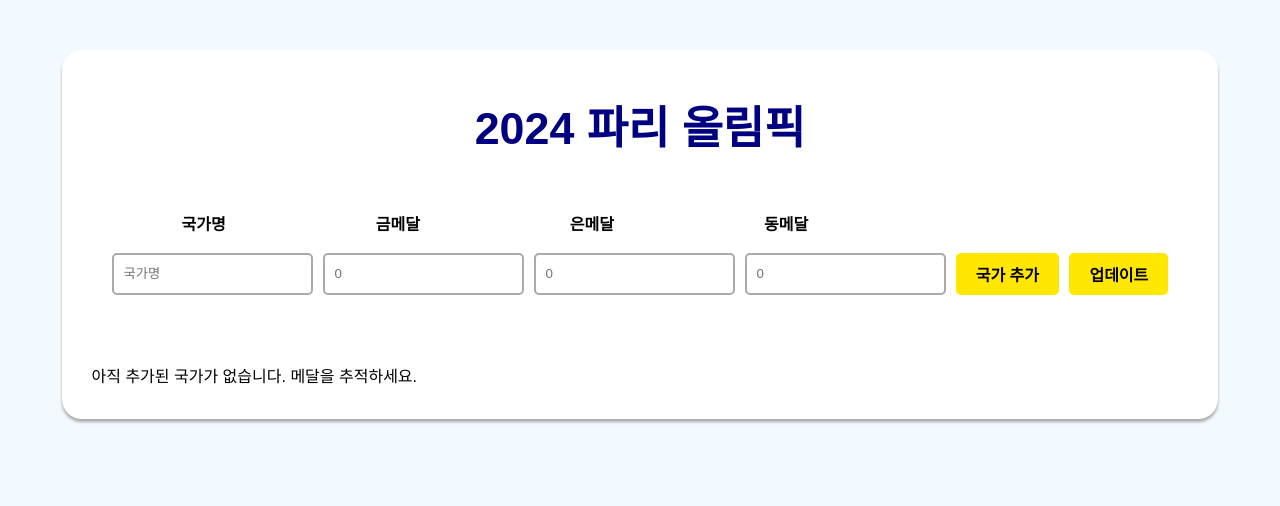
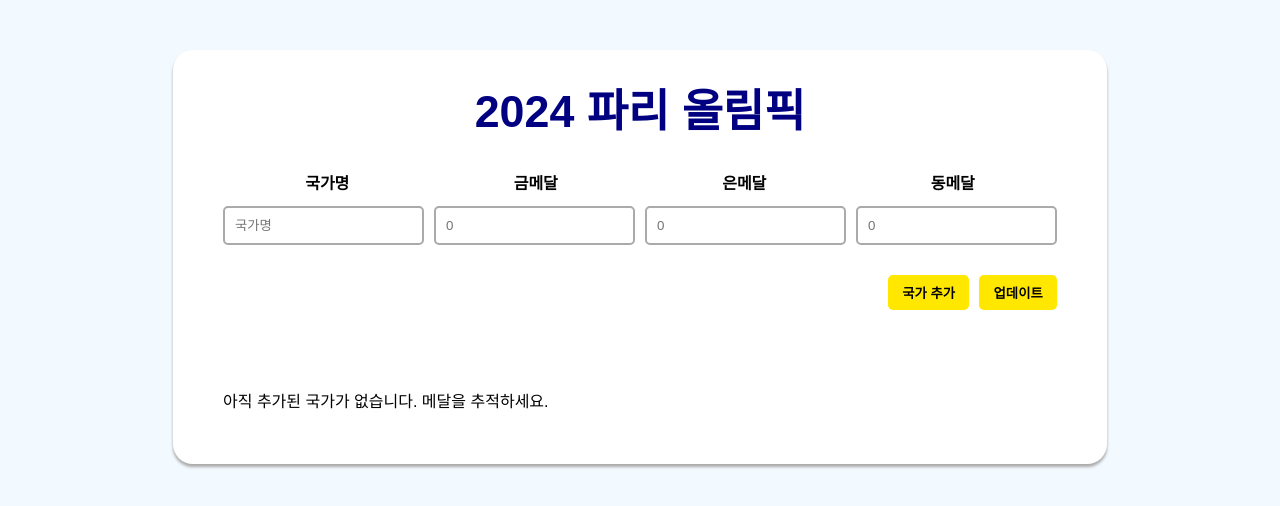
Before and after one commit to Koi-0/react-practice, a React (Vite) app: page / in a window 1280 px wide. Shown: the top 506 px of the page. Built offline with nearby package versions, Linux system fonts and the light colour scheme.

Commit message:
1차 커밋

```diff
--- a/src/App.jsx
+++ b/src/App.jsx
@@ -1,45 +1,78 @@
 import { useState } from "react";
 
 const App = () => {
-    // JavaScript 영역
+    const countrys = [""];
 
-    const [value, setValue] = useState("");
+    const [country, setCountry] = useState(countrys);
 
-    const [lists, setList] = useState([
-        { id: crypto.randomUUID(), text: "국가명" },
-        { id: crypto.randomUUID(), text: "금메달" },
-        { id: crypto.randomUUID(), text: "은메달" },
-        { id: crypto.randomUUID(), text: "동메달" },
-    ]);
+    // 새로운 국가명 입력에 대한 상태 관리
+    const [newCountry, SetNewCountry] = useState("");
+
+    const handleSubmit = (e) => {
+        e.preventDefault();
+
+        if (!newCountry.trim()) {
+            return;
+        }
+
+        setCountry([{ id: crypto.randomUUID(), text: newCountry }, ...country]);
+
+        SetNewCountry("");
+        document.querySelector(".span-style").style.display = "none";
+    };
+
+    // 국가명 input 태그의 변경을 감지하여 상태에 입력값 저장
+    const handleCountryInputChange = (e) => {
+        SetNewCountry(e.target.value);
+    };
 
     return (
         <div className="app-style">
-            {/* HTML / JSX 영역 */}
+            <main>
                 <h2>2024 파리 올림픽</h2>
-            <main className="list-style">
-                <ul className="ul-style">
+                <ul className="main-ul-style">
                     <li>국가명</li>
                     <li>금메달</li>
                     <li>은메달</li>
                     <li>동메달</li>
                 </ul>
-                <form className="form-style">
-                    <input type="text" placeholder="국가명" className="input-style" />
+                <form onSubmit={handleSubmit}>
+                    <div className="all-input-style">
+                        <input type="text" placeholder="국가명" className="input-style" value={newCountry} onChange={handleCountryInputChange} />
                         <input type="number" placeholder="0" min="0" className="input-style" />
                         <input type="number" placeholder="0" min="0" className="input-style" />
                         <input type="number" placeholder="0" min="0" className="input-style" />
+                    </div>
+                    <div className="button-style">
                         <button type="submit">국가 추가</button>
-                    <button type="submit">업데이트</button>
+                        <button>업데이트</button>
+                    </div>
                 </form>
-                {/* <section>
-                    <ul>
-                        {lists.map((list) => (
-                            <li key={list.id}>{list.text}</li>
+            </main>
+            <section>
+                <ul className="section-ul-style">
+                    <li>
+                        {country.map((country) => (
+                            <li key={country.id}>{country.text}</li>
                         ))}
+                    </li>
+                    <li>
+                        {country.map((country) => (
+                            <li key={country.id}>{country.text}</li>
+                        ))}
+                    </li>
+                    <li>
+                        {country.map((country) => (
+                            <li key={country.id}>{country.text}</li>
+                        ))}
+                    </li>
+                    <li>
+                        {country.map((country) => (
+                            <li key={country.id}>{country.text}</li>
+                        ))}
+                    </li>
                 </ul>
-                </section> */}
-            </main>
-
+            </section>
             <span className="span-style">아직 추가된 국가가 없습니다. 메달을 추적하세요.</span>
         </div>
     );
--- a/src/index.css
+++ b/src/index.css
@@ -1,7 +1,10 @@
-body {
+* {
     margin: 0;
     padding: 0;
     box-sizing: border-box;
+}
+
+body {
     display: flex;
     justify-content: center;
     margin-top: 50px;
@@ -29,8 +32,7 @@ button {
     background-color: #ffe700;
     border-radius: 5px;
     border: 1px solid transparent;
-    padding: 0.5em 1.2em;
-    font-size: 1em;
+    padding: 0.5em 1em;
     font-weight: bold;
     cursor: pointer;
     transition: border-color 0.25s;
@@ -47,30 +49,24 @@ button:focus-visible {
 
 .app-style {
     background-color: white;
-    padding: 30px;
+    padding: 50px;
     border-radius: 20px;
     text-align: center;
     box-shadow: 0px 3px 3px #aaa;
 }
 
-.list-style {
-    padding: 20px;
-    border-radius: 5px;
-    margin-bottom: 50px;
+.main-ul-style {
+    display: flex;
+    justify-content: space-around;
+    font-weight: bold;
+    color: #000;
+    margin-top: 50px;
 }
 
-.ul-style {
-    display: flex;
-    justify-content: flex-start;
-    gap: 150px;
-    margin-left: 30px;
-    font-weight: bold;
-    color: #000;
-}
-
-.form-style {
+.all-input-style {
     display: flex;
     gap: 10px;
+    margin: 10px 0;
 }
 
 .input-style {
@@ -79,7 +75,23 @@ button:focus-visible {
     border: 2px solid #aaa;
 }
 
+.button-style {
+    display: flex;
+    justify-content: flex-end;
+    gap: 10px;
+    margin: 30px 0;
+}
+
 .span-style {
     display: block;
     text-align: left;
+    margin-top: 50px;
 }
+
+.section-ul-style {
+    background-color: lightcoral;
+    display: flex;
+    justify-content: space-around;
+    border-radius: 20px;
+    /* padding: 1em; */
+}
```
Lines whose indentation alone changed are shown as unchanged.
